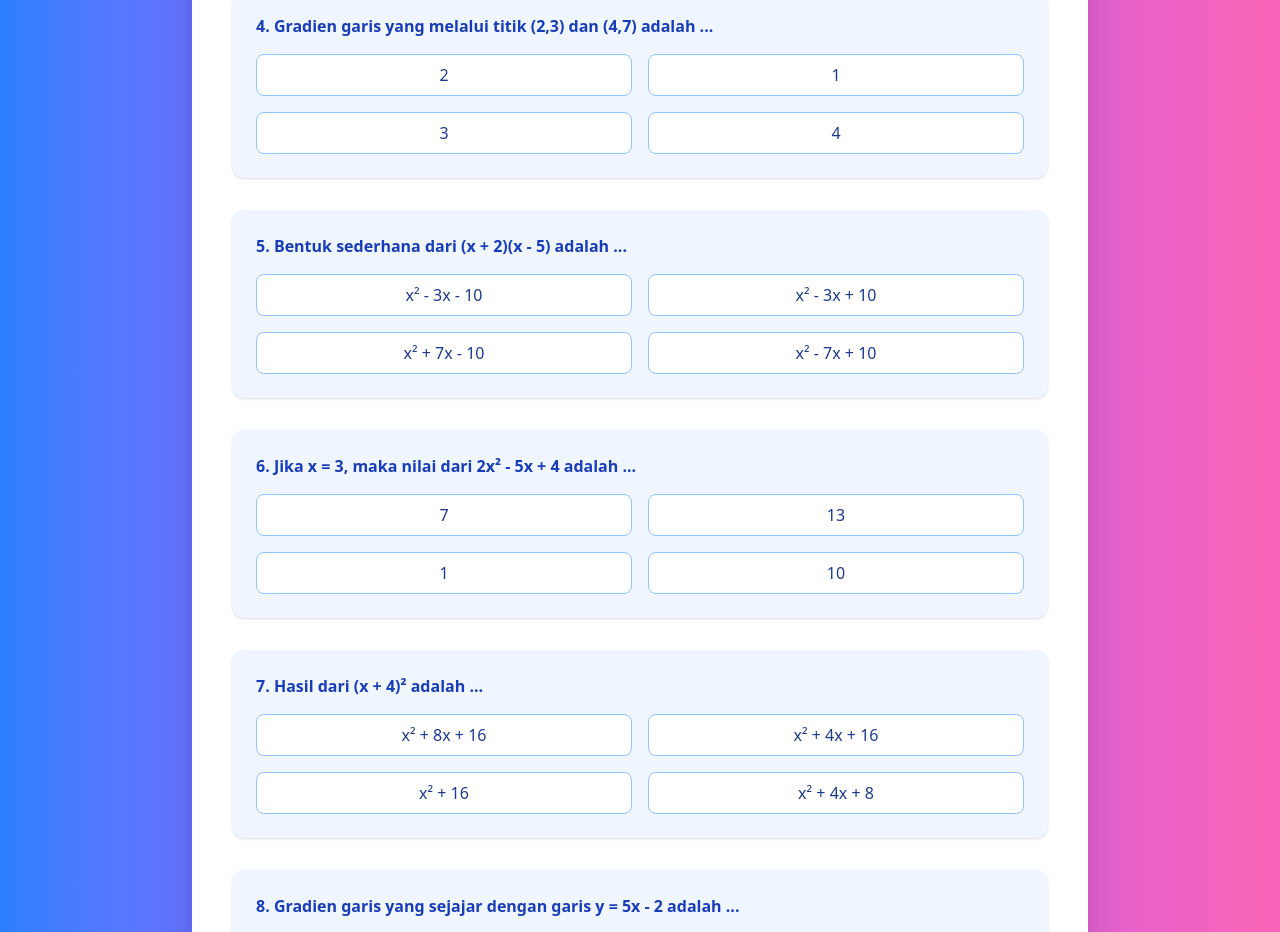
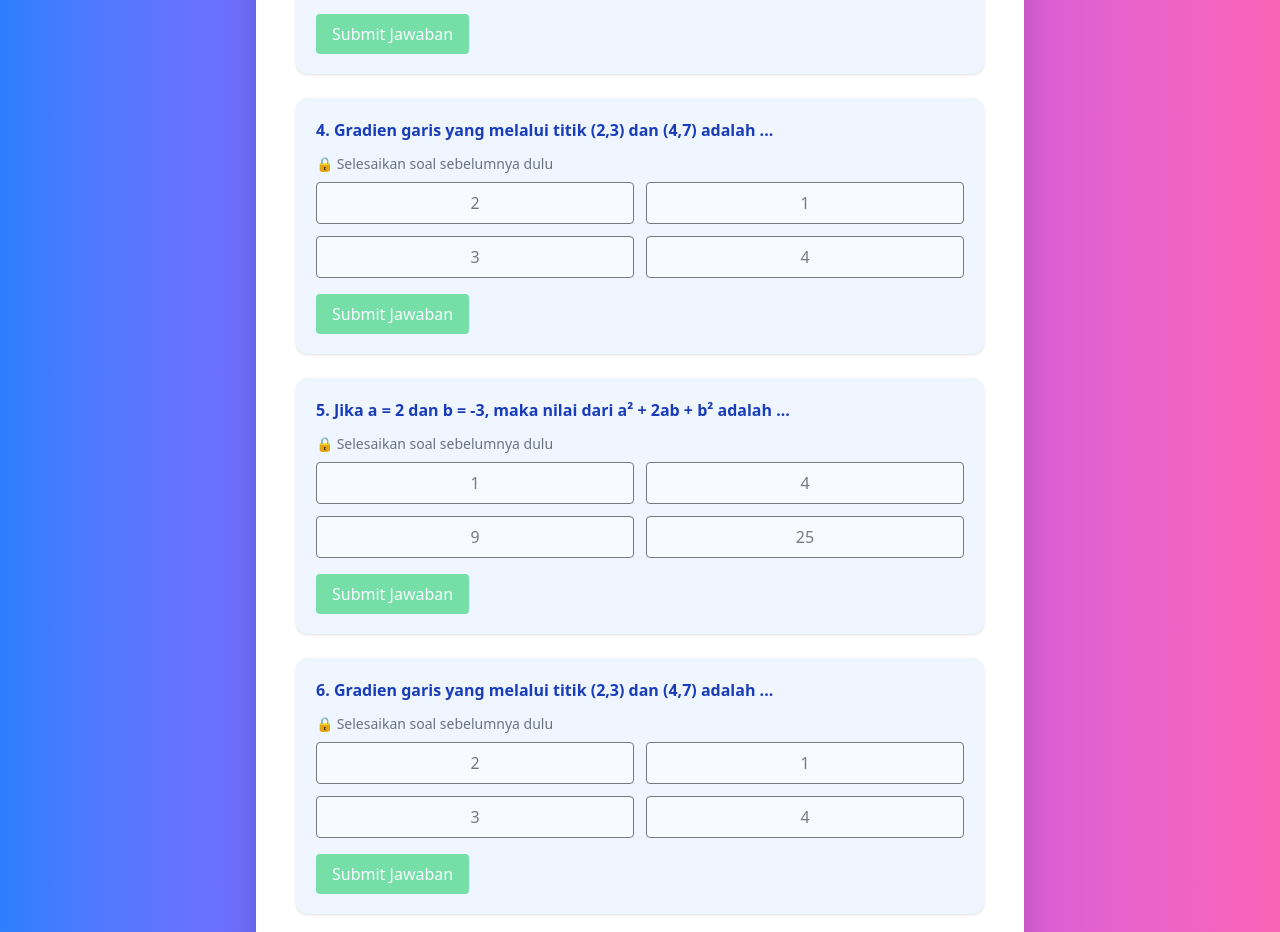
Before and after one commit to lusipr/e-math, a Next.js app: page /courses in a window 1280 px wide. Shown: the part 898-1830 px from the top of the page. Built offline with nearby package versions, Linux system fonts and the light colour scheme.

Commit message:
Add home1.png image to the assets for the homepage

```diff
--- a/app/page.tsx
+++ b/app/page.tsx
@@ -1,11 +1,11 @@
-import Content from "@/component/content";
+// import Content from "@/component/content";
 import MainComponent from "@/component/main";
 
 export default function Home() {
   return (
     <div>
       <MainComponent />
-      <Content />
+      {/* <Content /> */}
     </div>
   );
 }
--- /dev/null
+++ b/app/profile/_components/client.tsx
@@ -0,0 +1,38 @@
+import Image from "next/image";
+import React from "react";
+
+const Client = () => {
+  return (
+    <div className="min-h-[95vh] bg-gray-200 flex items-center justify-center ">
+      <div className="text-center max-w-md w-full">
+        {/* Title */}
+        <h1 className="text-xl md:text-2xl font-bold mb-6">
+          Profil Pengembang
+        </h1>
+
+        {/* Image */}
+        <div className="flex justify-center mb-6">
+          <div className="w-48 h-48 rounded-full overflow-hidden border-4 border-gray-300">
+            <Image
+              src="/assets/images/foto-almet.png" // ganti sesuai nama file kamu
+              alt="Profile"
+              width={220}
+              height={300}
+              className="object-cover"
+            />
+          </div>
+        </div>
+
+        {/* Text */}
+        <p className="text-sm md:text-base text-gray-800 leading-relaxed">
+          Nama : Oktavia Furi Rama Dani, <br />
+          NIM : 2202110008 <br />
+          Mahasiswa Program Studi Pendidikan Matematika, <br />
+          Universitas PGRI Madiun.
+        </p>
+      </div>
+    </div>
+  );
+};
+
+export default Client;
--- /dev/null
+++ b/app/profile/page.tsx
@@ -0,0 +1,12 @@
+import React from "react";
+import Client from "./_components/client";
+
+const ProfilePage = () => {
+  return (
+    <div>
+      <Client />
+    </div>
+  );
+};
+
+export default ProfilePage;
--- a/component/course.tsx
+++ b/component/course.tsx
@@ -27,119 +27,145 @@ const questions = [
     options: ["2", "1", "3", "4"],
     answer: "2",
   },
+   {
+    question: "Jika a = 2 dan b = -3, maka nilai dari a² + 2ab + b² adalah ...",
+    options: ["1", "4", "9", "25"],
+    answer: "1",
+  },
   {
-    question: "Bentuk sederhana dari (x + 2)(x - 5) adalah ...",
-    options: [
-      "x² - 3x - 10",
-      "x² - 3x + 10",
-      "x² + 7x - 10",
-      "x² - 7x + 10",
-    ],
-    answer: "x² - 3x - 10",
+    question: "Gradien garis yang melalui titik (2,3) dan (4,7) adalah ...",
+    options: ["2", "1", "3", "4"],
+    answer: "2",
   },
    {
-    question: "Jika x = 3, maka nilai dari 2x² - 5x + 4 adalah ...",
-    options: ["7", "13", "1", "10"],
-    answer: "7",
+    question: "Jika a = 2 dan b = -3, maka nilai dari a² + 2ab + b² adalah ...",
+    options: ["1", "4", "9", "25"],
+    answer: "1",
   },
   {
-    question: "Hasil dari (x + 4)² adalah ...",
-    options: [
-      "x² + 8x + 16",
-      "x² + 4x + 16",
-      "x² + 16",
-      "x² + 4x + 8"
-    ],
-    answer: "x² + 8x + 16",
-  },
-  {
-    question: "Gradien garis yang sejajar dengan garis y = 5x - 2 adalah ...",
-    options: ["5", "-2", "1/5", "2"],
-    answer: "5",
+    question: "Gradien garis yang melalui titik (2,3) dan (4,7) adalah ...",
+    options: ["2", "1", "3", "4"],
+    answer: "2",
   },
 ];
 
 const Course: React.FC = () => {
-  const [selected, setSelected] = useState<(string | null)[]>(Array(questions.length).fill(null));
-  const [showResult, setShowResult] = useState(false);
+  const [selected, setSelected] = useState<(string | null)[]>(
+    Array(questions.length).fill(null)
+  );
+  const [isCorrect, setIsCorrect] = useState<boolean[]>(
+    Array(questions.length).fill(false)
+  );
+  const [submitted, setSubmitted] = useState<boolean[]>(
+    Array(questions.length).fill(false)
+  );
+
+  // 🔓 unlock soal
+  const isUnlocked = (idx: number) => {
+    if (idx === 0) return true;
+    return isCorrect[idx - 1];
+  };
 
   const handleSelect = (qIdx: number, option: string) => {
+    if (!isUnlocked(qIdx)) return;
+
     const newSelected = [...selected];
     newSelected[qIdx] = option;
     setSelected(newSelected);
   };
 
-  const handleSubmit = (e: React.FormEvent) => {
-    e.preventDefault();
-    setShowResult(true);
+  const handleSubmitAnswer = (idx: number) => {
+    if (!selected[idx]) return;
+
+    const newSubmitted = [...submitted];
+    const newCorrect = [...isCorrect];
+
+    newSubmitted[idx] = true;
+    newCorrect[idx] = selected[idx] === questions[idx].answer;
+
+    setSubmitted(newSubmitted);
+    setIsCorrect(newCorrect);
   };
 
-  const correctCount = selected.filter(
-    (ans, idx) => ans === questions[idx].answer
-  ).length;
+  const score = isCorrect.filter(Boolean).length;
 
   return (
-    <div className="min-h-screen flex flex-col items-center justify-center bg-gradient-to-r from-blue-500 via-purple-500 to-pink-400 py-16 px-4">
-      <div className="bg-white rounded-3xl shadow-2xl p-10 max-w-4xl w-full">
-        <h2 className="text-3xl font-extrabold text-blue-900 mb-6 text-center">
-          Latihan Soal Matematika SMA Kelas 10
+    <div className="min-h-screen flex items-center justify-center bg-gradient-to-r from-blue-500 via-purple-500 to-pink-400 p-6">
+      <div className="bg-white rounded-3xl shadow-2xl p-10 max-w-3xl w-full">
+        <h2 className="text-2xl font-bold text-center mb-6 text-blue-900">
+          Latihan Soal Matematika
         </h2>
-        <form onSubmit={handleSubmit} className="space-y-8">
+
+        <div className="space-y-6">
           {questions.map((q, idx) => (
-            <div
-              key={idx}
-              className="bg-blue-50 rounded-xl p-6 shadow flex flex-col gap-4"
-            >
-              <div className="font-semibold text-blue-800">
+            <div key={idx} className="p-5 bg-blue-50 rounded-xl shadow">
+              <p className="font-semibold text-blue-800 mb-3">
                 {idx + 1}. {q.question}
-              </div>
-              <div className="grid grid-cols-2 gap-4">
+              </p>
+
+              {!isUnlocked(idx) && (
+                <p className="text-sm text-gray-500 mb-2">
+                  🔒 Selesaikan soal sebelumnya dulu
+                </p>
+              )}
+
+              <div className="grid grid-cols-2 gap-3">
                 {q.options.map((opt) => (
                   <button
                     key={opt}
                     type="button"
-                    className={`px-4 py-2 rounded-lg border transition
+                    disabled={!isUnlocked(idx)}
+                    onClick={() => handleSelect(idx, opt)}
+                    className={`p-2 rounded border
                       ${
                         selected[idx] === opt
-                          ? "bg-blue-500 text-white border-blue-700"
-                          : "bg-white text-blue-900 border-blue-300 hover:bg-blue-100"
+                          ? "bg-blue-500 text-white"
+                          : "bg-white"
+                      }
+                      ${
+                        !isUnlocked(idx)
+                          ? "opacity-50 cursor-not-allowed"
+                          : "hover:bg-blue-100"
                       }
                     `}
-                    disabled={showResult}
-                    onClick={() => handleSelect(idx, opt)}
                   >
                     {opt}
                   </button>
                 ))}
               </div>
-              {showResult && (
+
+              {/* 🔘 tombol submit per soal */}
+              <button
+                type="button"
+                onClick={() => handleSubmitAnswer(idx)}
+                disabled={!selected[idx] || !isUnlocked(idx)}
+                className="mt-4 px-4 py-2 bg-green-500 text-white rounded hover:bg-green-600 disabled:opacity-50"
+              >
+                Submit Jawaban
+              </button>
+
+              {/* 📢 hasil */}
+              {submitted[idx] && (
                 <div className="mt-2">
-                  {selected[idx] === q.answer ? (
+                  {isCorrect[idx] ? (
                     <span className="text-green-600 font-semibold">
-                      Jawaban benar!
+                      ✅ Benar!
                     </span>
                   ) : (
                     <span className="text-red-600 font-semibold">
-                      Jawaban salah. Jawaban yang benar: {q.answer}
+                      ❌ Salah, coba lagi
                     </span>
                   )}
                 </div>
               )}
             </div>
           ))}
-          {!showResult ? (
-            <button
-              type="submit"
-              className="w-full bg-gradient-to-r from-blue-500 to-cyan-400 text-white font-semibold py-3 rounded-full shadow hover:scale-105 transition"
-            >
-              Cek Jawaban
-            </button>
-          ) : (
-            <div className="text-center text-lg font-bold text-blue-800">
-              Skor kamu: {correctCount} dari {questions.length} soal
-            </div>
-          )}
-        </form>
+        </div>
+
+        {/* skor */}
+        <div className="mt-8 text-center font-bold text-blue-900">
+          Skor: {score} / {questions.length}
+        </div>
       </div>
     </div>
   );
```
Also changed, not shown: component/main.tsx (+39 -55 lines), public/assets/images/foto-almet.png (added), public/assets/images/home1.png (added).
